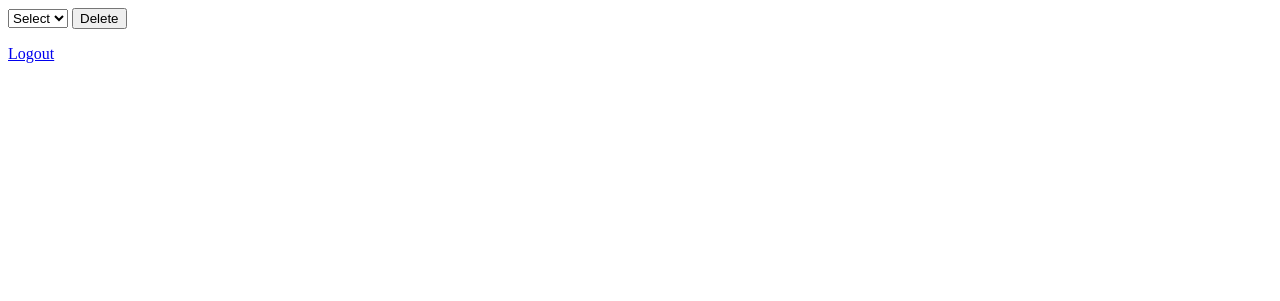
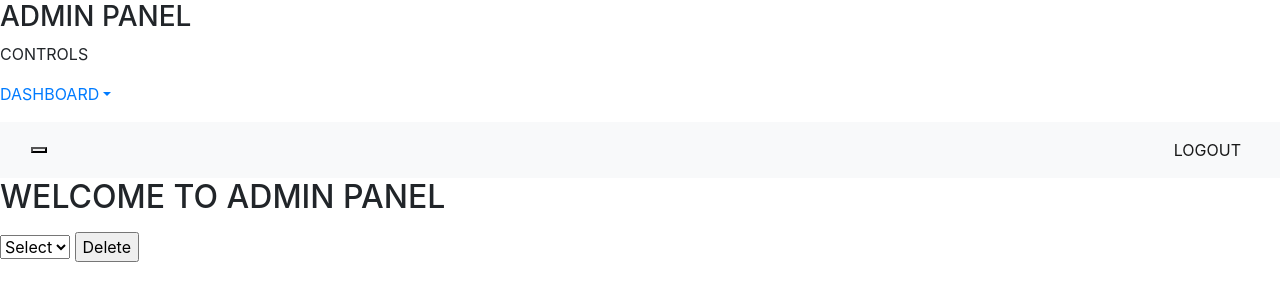
Before and after one commit to e13v3n-0xb/Algoscale-Mini-Task, a PHP site: page /algoscale/profile.php in a window 1280 px wide. Shown: the top 301 px of the page. Run offline with PHP 8.4, Linux system fonts and the light colour scheme; the visitor is signed in with stand-in values (Sample User, id 1); data that the repository does not hold is empty; some libraries are stand-ins or nearby versions.

Commit message:
completed profile.php

```diff
--- a/profile.php
+++ b/profile.php
@@ -1,12 +1,83 @@
-<?php
-include_once 'connection.php'
-?>
+
+<!DOCTYPE html>
 <html>
+
 <head>
-    <title>Admin Dashboard</title>
+    <meta charset="utf-8">
+    <meta name="viewport" content="width=device-width, initial-scale=1.0">
+    <meta http-equiv="X-UA-Compatible" content="IE=edge">
+
+    <title>ADMIN DASHBOARD</title>
+
+    <!-- Bootstrap CSS CDN -->
+    <link rel="stylesheet" href="https://stackpath.bootstrapcdn.com/bootstrap/4.1.0/css/bootstrap.min.css" integrity="sha384-9gVQ4dYFwwWSjIDZnLEWnxCjeSWFphJiwGPXr1jddIhOegiu1FwO5qRGvFXOdJZ4" crossorigin="anonymous">
+    <!-- Our Custom CSS -->
+    <link rel="stylesheet" href="style5.css">
+
+    <!-- Font Awesome JS -->
+    <script defer src="https://use.fontawesome.com/releases/v5.0.13/js/solid.js" integrity="sha384-tzzSw1/Vo+0N5UhStP3bvwWPq+uvzCMfrN1fEFe+xBmv1C/AtVX5K0uZtmcHitFZ" crossorigin="anonymous"></script>
+    <script defer src="https://use.fontawesome.com/releases/v5.0.13/js/fontawesome.js" integrity="sha384-6OIrr52G08NpOFSZdxxz1xdNSndlD4vdcf/q2myIUVO0VsqaGHJsB0RaBE01VTOY" crossorigin="anonymous"></script>
+
 </head>
+
 <body>
-<form method="POST" action="delete.php">
+
+    <div class="wrapper">
+        <!-- Sidebar Holder -->
+        <nav id="sidebar">
+            <div class="sidebar-header">
+                <h3>ADMIN PANEL</h3>
+            </div>
+
+            <ul class="list-unstyled components">
+                <p>CONTROLS</p>
+                <li class="active">
+                    <a href="#homeSubmenu" data-toggle="collapse" aria-expanded="false" class="dropdown-toggle">DASHBOARD</a>
+                    <ul class="collapse list-unstyled" id="homeSubmenu">
+
+                         <li>
+                            <a href="http://127.0.0.1:8080/algoscale/profile.php">CHANGE PASSWORD</a>
+                        </li>
+                        <li>
+                            <a href="http://127.0.0.1:8080/algoscale/profile.php">DELETE USER</a>
+                        </li>
+                    </ul>
+                </li>
+
+
+            </ul>
+
+
+        </nav>
+           <!-- Page Content Holder -->
+        <div id="content">
+
+            <nav class="navbar navbar-expand-lg navbar-light bg-light">
+                <div class="container-fluid">
+
+                    <button type="button" id="sidebarCollapse" class="navbar-btn">
+                        <span></span>
+                        <span></span>
+                        <span></span>
+                    </button>
+                    <button class="btn btn-dark d-inline-block d-lg-none ml-auto" type="button" data-toggle="collapse" data-target="#navbarSupportedContent" aria-controls="navbarSupportedContent" aria-expanded="false" aria-label="Toggle navigation">
+                        <i class="fas fa-align-justify"></i>
+                    </button>
+
+                    <div class="collapse navbar-collapse" id="navbarSupportedContent">
+                        <ul class="nav navbar-nav ml-auto">
+                            <li class="nav-item active">
+                                <a class="nav-link" href="logout.php">LOGOUT</a>
+                            </li>
+
+                        </ul>
+                    </div>
+                </div>
+            </nav>
+
+            <h2>WELCOME TO ADMIN PANEL</h2>
+            <p>
+            <form method="POST" action="delete.php">
 <?php
 session_start();
 include 'connection.php';
@@ -42,8 +113,37 @@ $username = $_SESSION['user_name'];
     echo "</select>";
 ?>
 
-<input name="delete" type="submit"  value="Delete">
+<input name="delete" type="submit" onclick = 'return DeleteRecord()'  value="Delete">
 </form>
-<a href="logout.php">Logout</a>
+        </p>
+
+
+
+            </div>
+    </div>
+
+    <script>
+   function DeleteRecord()
+   {
+    return confirm("Do u want to delete");
+   }
+  </script>
+
+    <!-- jQuery CDN - Slim version (=without AJAX) -->
+    <script src="https://code.jquery.com/jquery-3.3.1.slim.min.js" integrity="sha384-q8i/X+965DzO0rT7abK41JStQIAqVgRVzpbzo5smXKp4YfRvH+8abtTE1Pi6jizo" crossorigin="anonymous"></script>
+    <!-- Popper.JS -->
+    <script src="https://cdnjs.cloudflare.com/ajax/libs/popper.js/1.14.0/umd/popper.min.js" integrity="sha384-cs/chFZiN24E4KMATLdqdvsezGxaGsi4hLGOzlXwp5UZB1LY//20VyM2taTB4QvJ" crossorigin="anonymous"></script>
+    <!-- Bootstrap JS -->
+    <script src="https://stackpath.bootstrapcdn.com/bootstrap/4.1.0/js/bootstrap.min.js" integrity="sha384-uefMccjFJAIv6A+rW+L4AHf99KvxDjWSu1z9VI8SKNVmz4sk7buKt/6v9KI65qnm" crossorigin="anonymous"></script>
+
+    <script type="text/javascript">
+        $(document).ready(function () {
+            $('#sidebarCollapse').on('click', function () {
+                $('#sidebar').toggleClass('active');
+                $(this).toggleClass('active');
+            });
+        });
+    </script>
 </body>
+
 </html>
```
